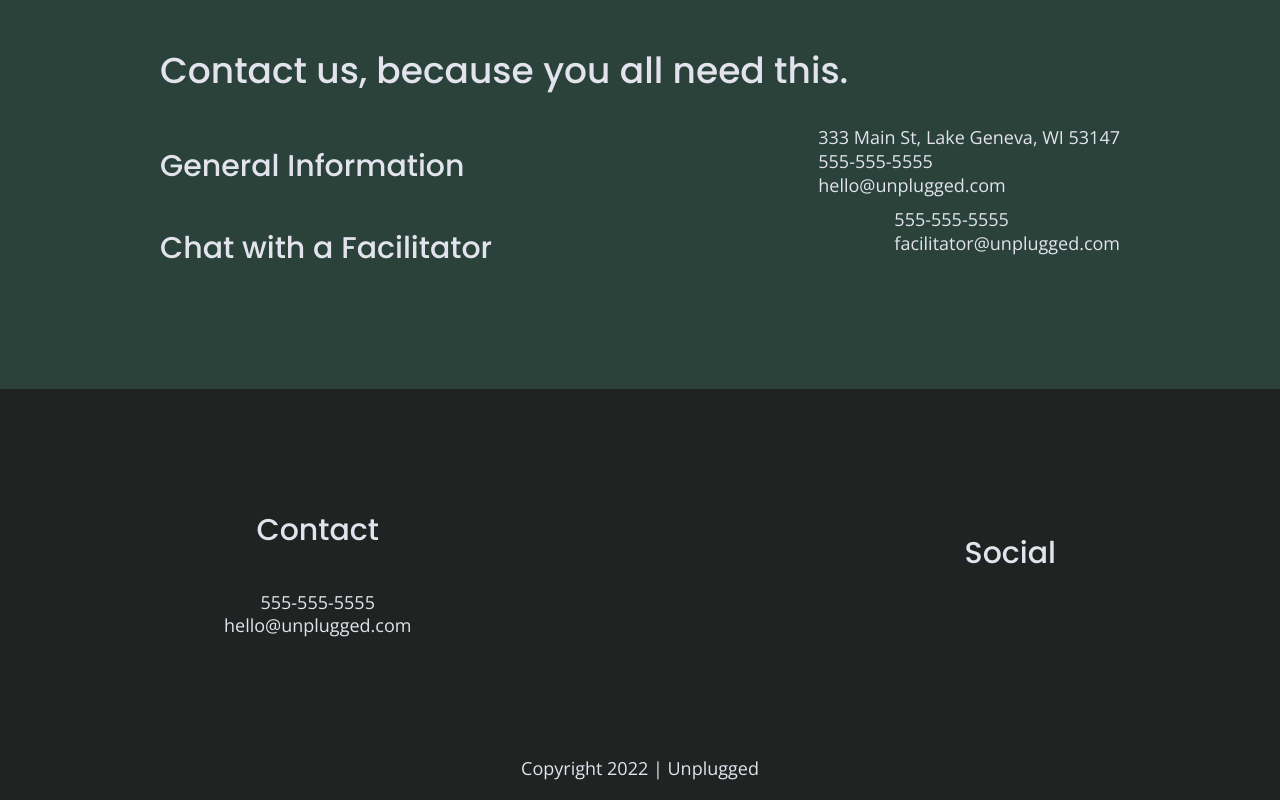
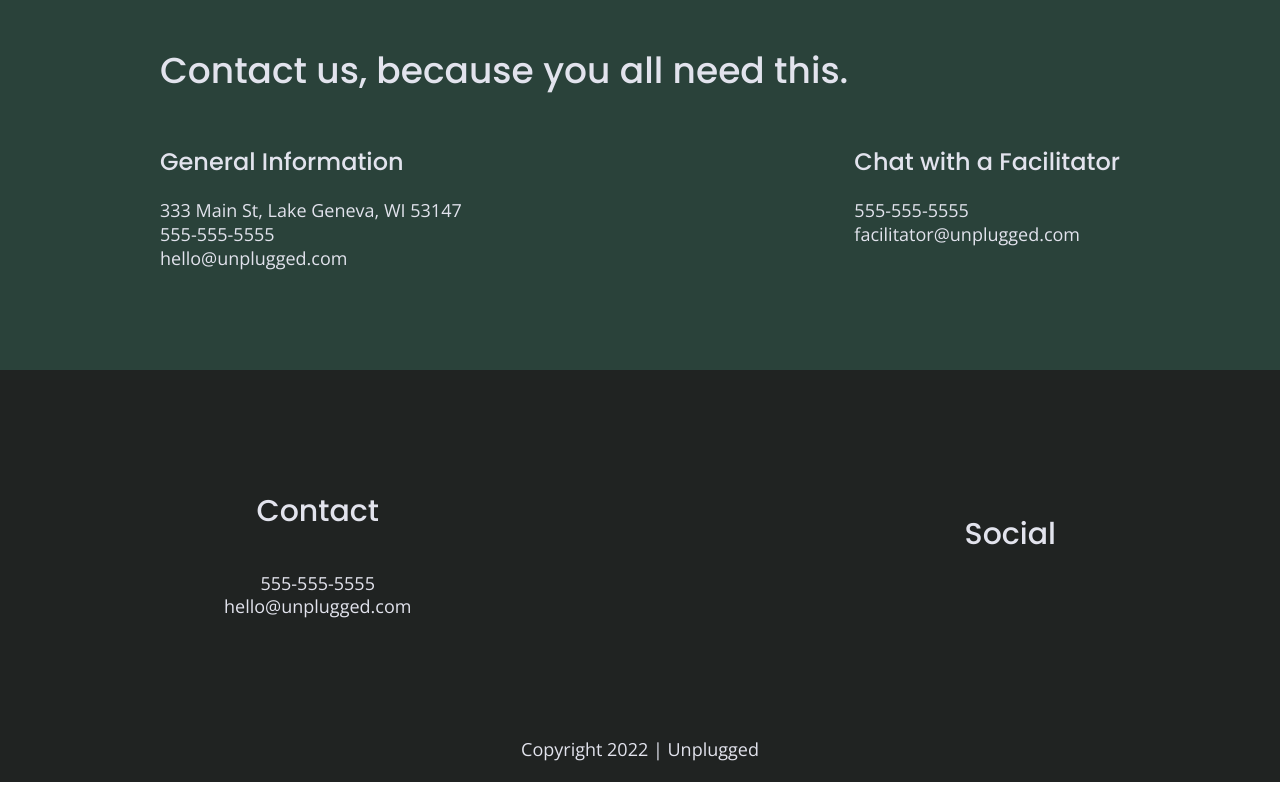
Before and after one commit to ThomasMoorehouse/206-unplugged-retreat, a website: page about/index.html in a window 1280 px wide. Shown: the part 777-1577 px from the top of the page. Drawn offline with nearby package versions, Linux system fonts and the light colour scheme; files that its build step writes are made by us from their sources; files whose address does not match are found by name.

Commit message:
Updated tablet styles about pg

```diff
--- a/about/index.html
+++ b/about/index.html
@@ -72,6 +72,7 @@
       <div class="content-wrapper">
         <h2>Contact us, because you all need this.</h2>
         <div class="contact-content">
+          <div>
             <h4>General Information</h4>
             <address>
               <p> 333 Main St, Lake Geneva, WI 53147
@@ -82,11 +83,14 @@
               </p>
             </address>
           </div>
-        <div class="contact-content">
+          <div>
+          <!--<div class="contact-content">-->
             <h4>Chat with a Facilitator</h4>
-          <p>555-555-5555<br>
+            <p>555-555-5555
+              <br>
               facilitator@unplugged.com
             </p>
+          </div>
         </div>
       </div>
     </section>
--- a/css/main.css
+++ b/css/main.css
@@ -621,6 +621,10 @@ input[type=button] {
         align-items: flex-start;
     }
 
+    .contact-content h4 {
+      font-size: 1.5em;
+    }
+
 /* ==========================================================================
    FAQ Page
    ========================================================================== */
```
Lines whose indentation alone changed are shown as unchanged.
